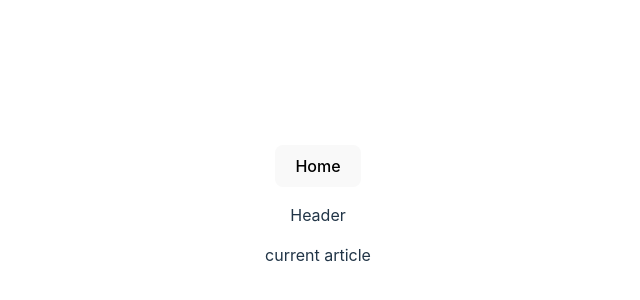
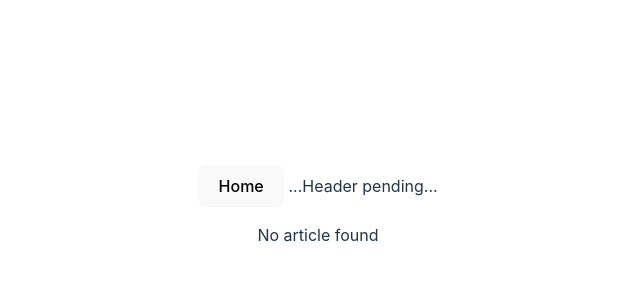
Before and after one commit to im-ilyasmohamed/my-frontend-project-bc-news, a React (Vite) app: page /article in a window 1280 px wide. Shown: the part 186-486 px from the top of the page, without its empty margins (322-962 px from the left). Built offline with nearby package versions, Linux system fonts and the light colour scheme; no server answers.

Commit message:
article view route set up, individual article page completed and working, some minor refactors also done

```diff
--- a/src/App.jsx
+++ b/src/App.jsx
@@ -17,10 +17,12 @@ const apiClient = axios.create({
 function App() {
   const [articles, setArticles] = useState([]);
   const [loading, setLoading] = useState(true); // was getting an error, return in the jsx below would not render, this is because the render was happening before the data was fetched from the api, instead I put in a conditional, when it loads it will then show!
-  const [currentArticle, setCurrentArticle] = useState(undefined); // currentArticle sets article to be displayed in /article, where the main article page is
+  const [currentArticleIndividual, setCurrentArticleIndividual] =
+    useState(undefined);
+  // currentArticle sets article to be displayed in /article, where the main article page is
   function helperFunction() {
     console.log(
-      currentArticle,
+      currentArticleIndividual,
       "currentArticle useState(), for displaying big article"
     );
   }
@@ -46,7 +48,7 @@ function App() {
         <Link to="/">
           <button type="button">Home</button>
         </Link>
-        <p>Header</p>
+        <span> ...Header pending... </span>
       </div>
       <Routes>
         <Route
@@ -55,7 +57,7 @@ function App() {
             <ArticlesList
               articles={articles}
               loading={loading}
-              setCurrentArticle={setCurrentArticle}
+              setCurrentArticleIndividual={setCurrentArticleIndividual}
             />
           }
         />
@@ -64,7 +66,7 @@ function App() {
           element={
             <>
               <ArticleIndividual
-                //currentArticleIndividual={currentArticleIndividual}
+                currentArticleIndividual={currentArticleIndividual}
                 loading={loading}
               />
             </>
--- a/src/components/ArticleIndividual/ArticleIndividual.jsx
+++ b/src/components/ArticleIndividual/ArticleIndividual.jsx
@@ -1,4 +1,35 @@
-function ArticleIndividual({ currentArticleIndividual }) {
-  return <p>current article</p>;
+function ArticleIndividual({ loading, currentArticleIndividual }) {
+  function helperFunction() {
+    console.log(currentArticleIndividual, "individual article page");
+  }
+  helperFunction();
+
+  // could refactor to add loading states
+  return (
+    <>
+      {/* api Load states renders */}
+      {loading ? (
+        <p>Loading article...</p>
+      ) : currentArticleIndividual ? (
+        <div
+          id="article-card-homepage"
+          key={currentArticleIndividual.article_id}
+        >
+          <img
+            src={currentArticleIndividual.article_img_url}
+            alt="Article"
+            className="img-article-card-homepage"
+          />
+          <div>
+            <h3>{currentArticleIndividual.title}</h3>
+            <h4>{currentArticleIndividual.topic}</h4>
+            <p>{currentArticleIndividual.body}</p>
+          </div>
+        </div>
+      ) : (
+        <p>No article found</p>
+      )}
+    </>
+  );
 }
 export default ArticleIndividual;
--- a/src/components/ArticlesList/ArticleCard.jsx
+++ b/src/components/ArticlesList/ArticleCard.jsx
@@ -1,8 +1,8 @@
 import { Link } from "react-router-dom";
 
-function ArticleCard({ article_item, setCurrentArticle }) {
+function ArticleCard({ article_item, setCurrentArticleIndividual }) {
   function handleButtonSetArticle() {
-    setCurrentArticle(article_item);
+    setCurrentArticleIndividual(article_item);
   }
   return (
     <div id="article-card-homepage" kay={article_item.article_id}>
--- a/src/components/ArticlesList/ArticlesList.jsx
+++ b/src/components/ArticlesList/ArticlesList.jsx
@@ -3,7 +3,7 @@
 import exampleArticlesData from "../../SampleData/api-articles.json"; //used sample data for testing before using api
 import ArticleCard from "./ArticleCard";
 //
-function ArticlesList({ loading, articles, setCurrentArticle }) {
+function ArticlesList({ loading, articles, setCurrentArticleIndividual }) {
   return (
     <div id="product-list-homepage">
       {/* api Load states renders */}
@@ -15,7 +15,7 @@ function ArticlesList({ loading, articles, setCurrentArticle }) {
             <ArticleCard
               article_item={article_item}
               key={key}
-              setCurrentArticle={setCurrentArticle}
+              setCurrentArticleIndividual={setCurrentArticleIndividual}
             />
           );
         })
```
